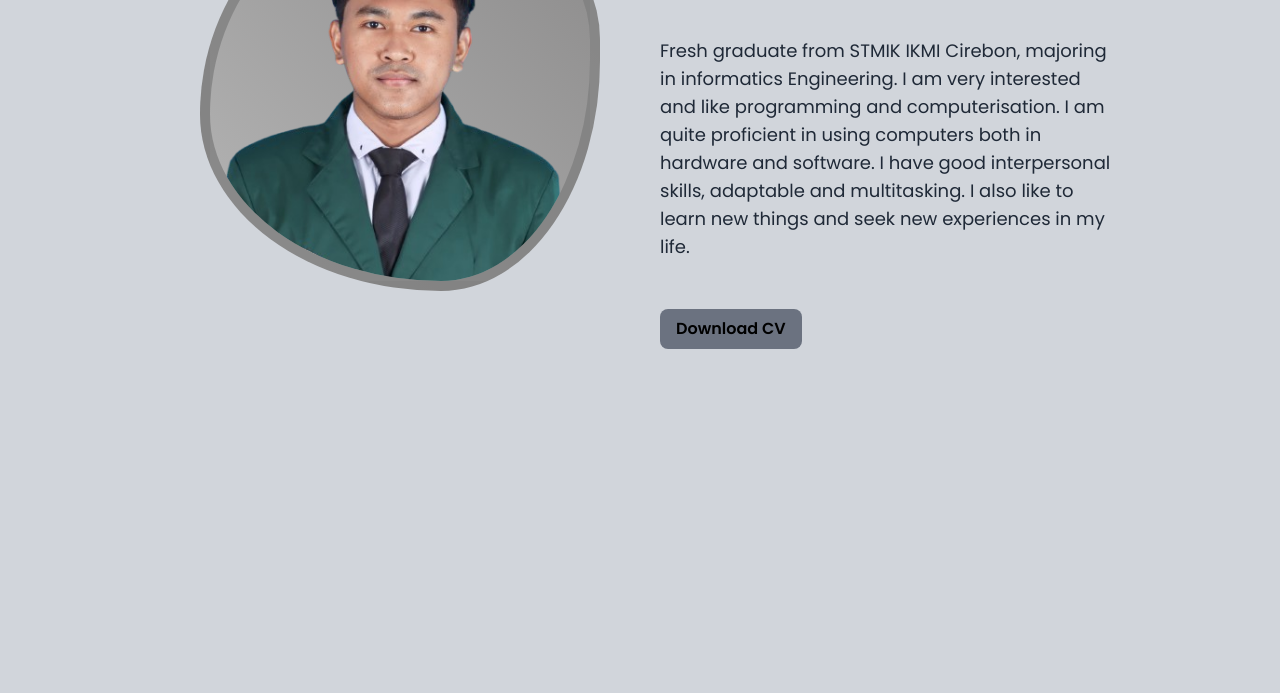
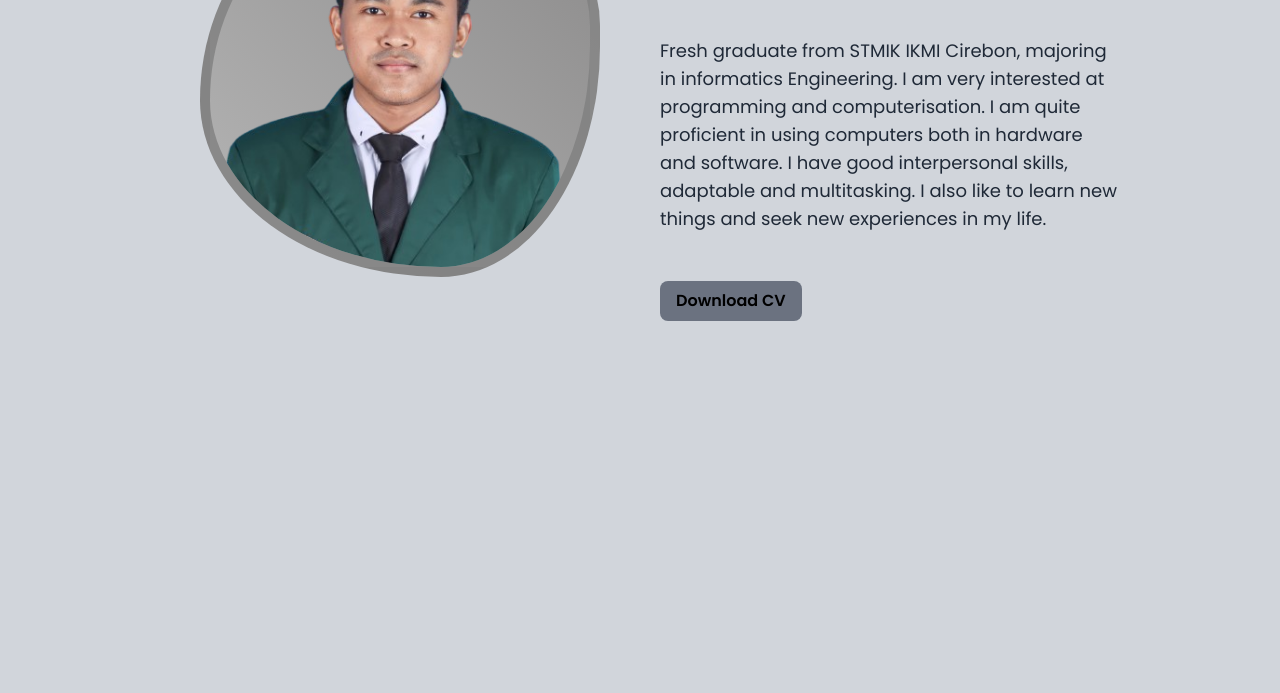
Before and after one commit to Kgustipartsani/myportofolio, a website: page index.html in a window 1280 px wide. Shown: the part 407-1100 px from the top of the page. Drawn offline with Linux system fonts and the light colour scheme.

Commit message:
Update index.html

```diff
--- a/index.html
+++ b/index.html
@@ -60,7 +60,7 @@
         <h2 class="text-2xl md:text-4xl font-bold mt-4 md:mt-6 text-slate-600 underline">Kamaludin Gustipartsani</h2>
         <h3 class="md:text-xl text-lg font-bold text-slate-600 mt-0">Frontend Developer | Data Analyst</h3>
         <p class="mt-6 md:mt-10 text-gray-800 md:text-lg text-sm max-w-prose mb-8 ">
-            Fresh graduate from STMIK IKMI Cirebon, majoring in informatics Engineering. I am very interested and like programming and computerisation. I am quite proficient in using computers both in hardware and software. I have good interpersonal skills, adaptable and multitasking. I also like to learn new things and seek new experiences in my life.
+            Fresh graduate from STMIK IKMI Cirebon, majoring in informatics Engineering. I am very interested at programming and computerisation. I am quite proficient in using computers both in hardware and software. I have good interpersonal skills, adaptable and multitasking. I also like to learn new things and seek new experiences in my life.
         </p>
         <a href="CV - Gustiparttsani.pdf" download class="inline-block mt-4 bg-gray-500 text-black font-semibold py-2 px-4 rounded-lg hover:bg-gray-700 hover:text-white hover:shadow-lg hover:shadow-black transition duration-300 mb-12">
             Download CV
```
